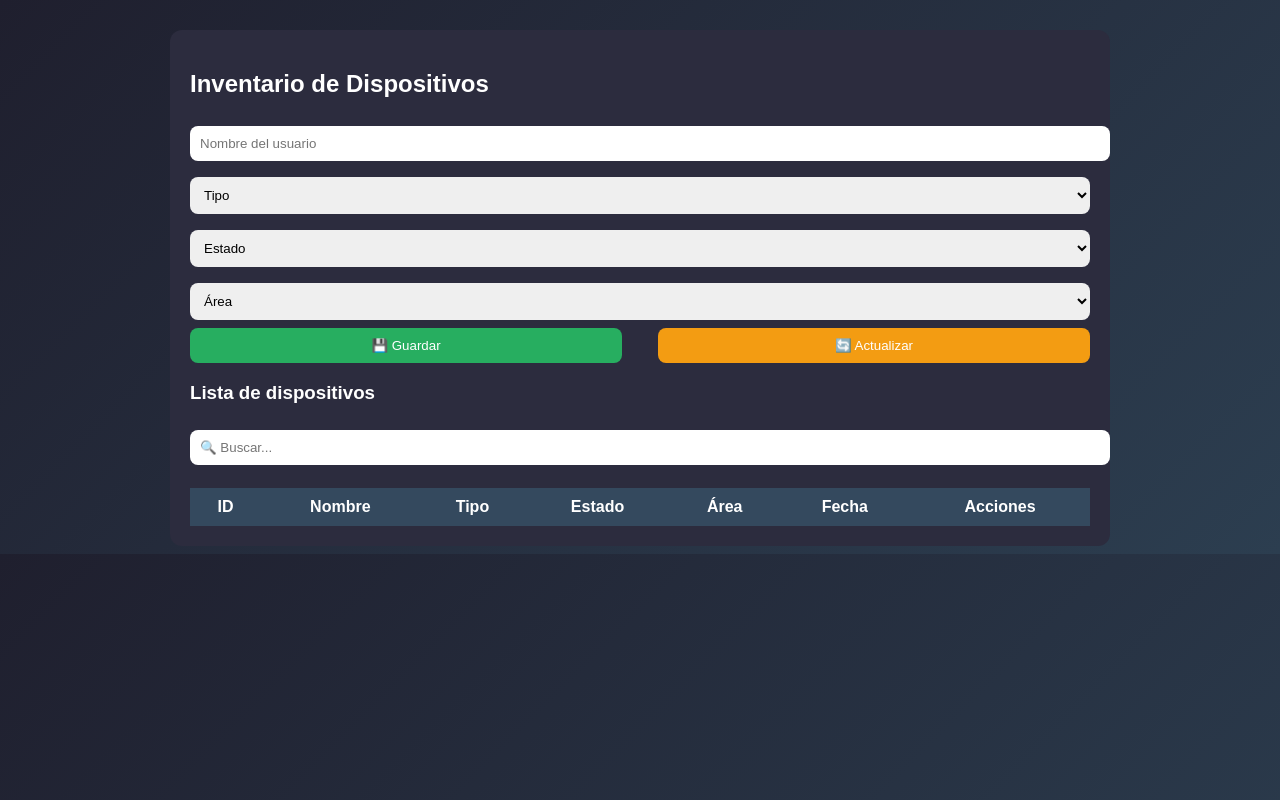
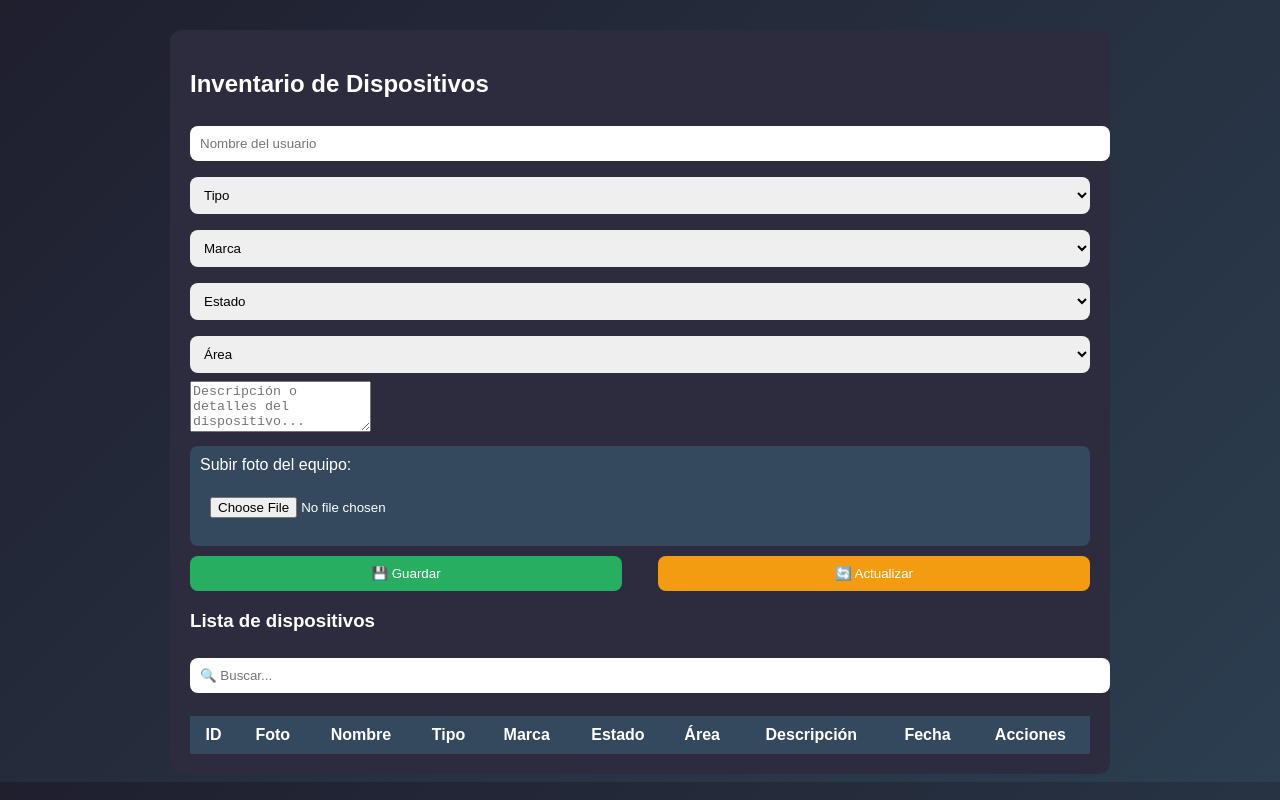
Before and after one commit to plataoswaldo770-hub/Api_rest, a plain HTML site: page index.html in a window 1280 px wide. Drawn offline with Linux system fonts and the light colour scheme.

Commit message:
Update index.html

```diff
--- a/index.html
+++ b/index.html
@@ -11,13 +11,17 @@
         <input type="hidden" id="id">
         <input type="text" id="nombre" placeholder="Nombre del usuario">
 
-        <select id="tipo">
+        <select id="tipo" onchange="actualizarMarcas()">
             <option value="">Tipo</option>
             <option value="Laptop">💻 Laptop</option>
             <option value="PC">🖥️ PC</option>
             <option value="Impresora">🖨️ Impresora</option>
             <option value="Monitor">📺 Monitor</option>
             <option value="Celular">📱 Celular</option>
+        </select>
+
+        <select id="marca">
+            <option value="">Marca</option>
         </select>
 
         <select id="estado">
@@ -36,6 +40,14 @@
             <option value="Operaciones">⚙️ Operaciones</option>
         </select>
 
+        <textarea id="descripcion" rows="3" placeholder="Descripción o detalles del dispositivo..."></textarea>
+
+        <div style="margin: 10px 0; background: #34495e; padding: 10px; border-radius: 8px;">
+            <label style="display: block; margin-bottom: 5px;">Subir foto del equipo:</label>
+            <input type="file" id="imagen" accept="image/*">
+            <img id="preview" src="" style="display: none; max-width: 80px; margin-top: 10px; border-radius: 5px; border: 2px solid white;">
+        </div>
+
         <div class="buttons">
             <button onclick="create()">💾 Guardar</button>
             <button onclick="update()">🔄 Actualizar</button>
@@ -48,10 +60,12 @@
             <thead>
                 <tr>
                     <th>ID</th>
+                    <th>Foto</th>
                     <th>Nombre</th>
                     <th>Tipo</th>
-                    <th>Estado</th>
+                    <th>Marca</th> <th>Estado</th>
                     <th>Área</th>
+                    <th>Descripción</th>
                     <th>Fecha</th>
                     <th>Acciones</th>
                 </tr>
@@ -60,6 +74,5 @@
         </table>
     </div>
     <script src="script.js"></script>
-
 </body>
 </html>
```
